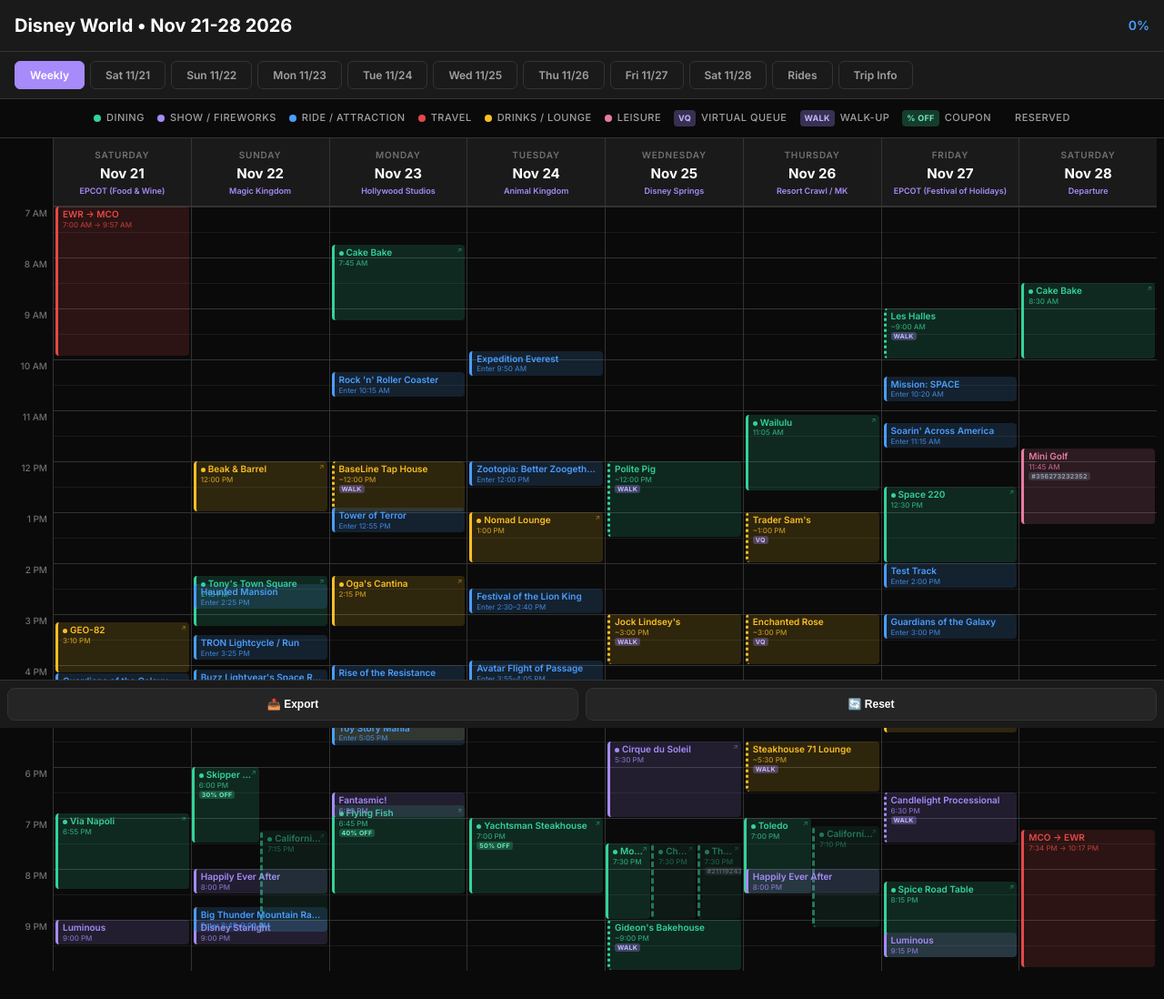
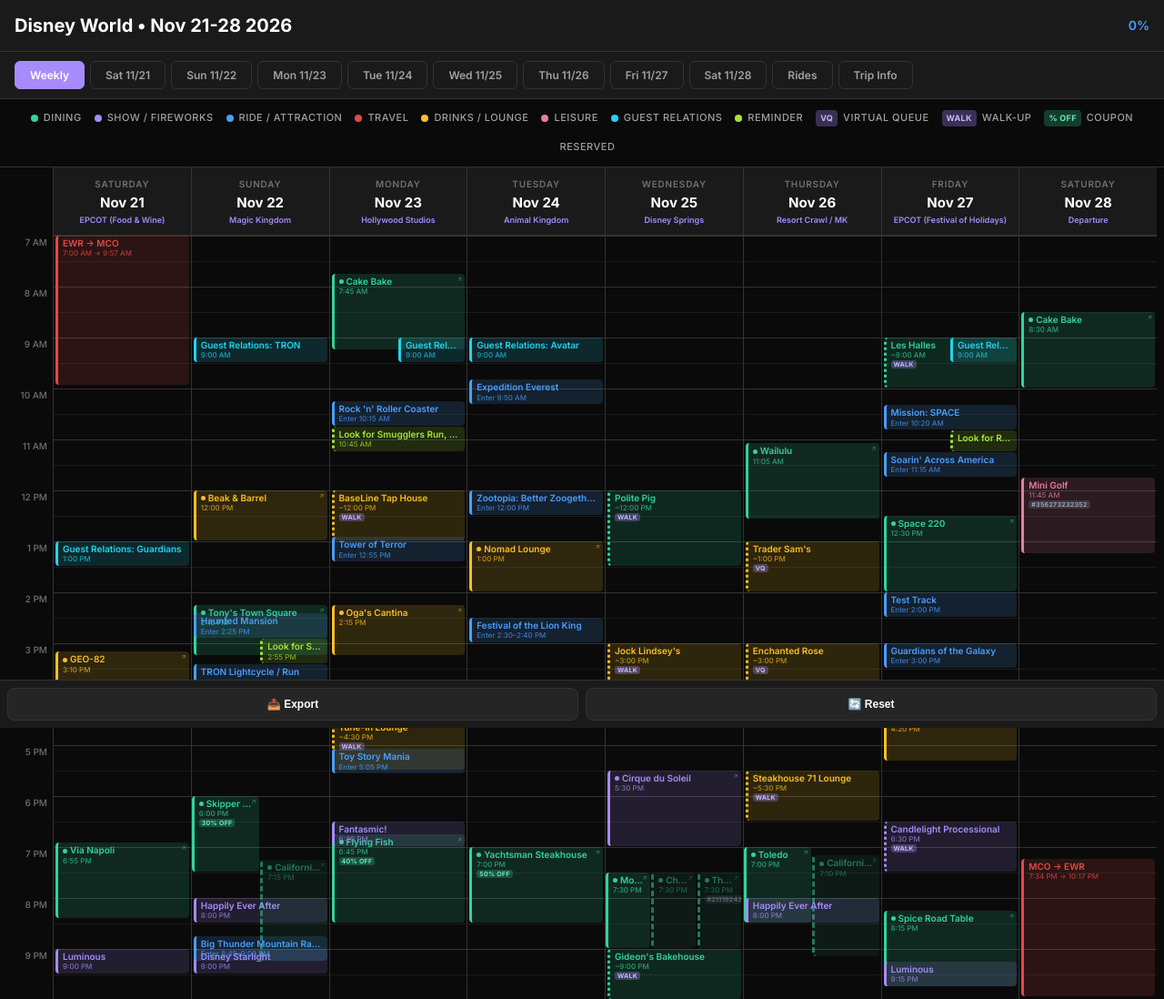
Before and after one commit to chadbautista8/disney-trip, a plain HTML site: page index.html in a window 1280 px wide. Shown: the top 1098 px of the page at 91% size. Drawn offline with Linux system fonts and the light colour scheme.

Commit message:
Add Guest Relations indicators and after-ride look-for reminders

```diff
--- a/index.html
+++ b/index.html
@@ -36,6 +36,8 @@
             --cat-travel: #e34948; --cat-travel-bg: rgba(227,73,72,0.15);
             --cat-lounge: #fbbf24; --cat-lounge-bg: rgba(251,191,36,0.15);
             --cat-leisure: #e87ba4; --cat-leisure-bg: rgba(232,123,164,0.15);
+            --cat-guest: #22d3ee; --cat-guest-bg: rgba(34,211,238,0.15);
+            --cat-remind: #a3e635; --cat-remind-bg: rgba(163,230,53,0.15);
         }
 
         body {
@@ -581,6 +583,8 @@
         .wt-ev.travel   { background: var(--cat-travel-bg);  border-color: var(--cat-travel);  color: var(--cat-travel); }
         .wt-ev.lounge   { background: var(--cat-lounge-bg);  border-color: var(--cat-lounge);  color: var(--cat-lounge); }
         .wt-ev.leisure  { background: var(--cat-leisure-bg); border-color: var(--cat-leisure); color: var(--cat-leisure); }
+        .wt-ev.guest    { background: var(--cat-guest-bg);   border-color: var(--cat-guest);   color: var(--cat-guest); }
+        .wt-ev.remind   { background: var(--cat-remind-bg);  border-color: var(--cat-remind);  color: var(--cat-remind); border-left-style: dotted; }
         .wt-ev.alt-opt  { opacity: 0.55; border-left-style: dashed; }
         .res-badge { display: block; font-size: 7px; font-weight: 700; letter-spacing: 0.3px; padding: 1px 3px; border-radius: 3px; line-height: 1; text-transform: uppercase; width: fit-content; margin-top: 1px; }
         .res-badge.vq { background: rgba(167,139,250,0.3); color: #c4b5fd; }
@@ -645,12 +649,16 @@
         .dt-event.travel   { background: var(--cat-travel-bg);  border-color: var(--cat-travel); }  .dt-event.travel .de-name  { color: var(--cat-travel); }
         .dt-event.lounge   { background: var(--cat-lounge-bg);  border-color: var(--cat-lounge); }  .dt-event.lounge .de-name  { color: var(--cat-lounge); }
         .dt-event.leisure  { background: var(--cat-leisure-bg); border-color: var(--cat-leisure); }  .dt-event.leisure .de-name { color: var(--cat-leisure); }
+        .dt-event.guest    { background: var(--cat-guest-bg);   border-color: var(--cat-guest); }   .dt-event.guest .de-name   { color: var(--cat-guest); }
+        .dt-event.remind   { background: var(--cat-remind-bg);  border-color: var(--cat-remind); }  .dt-event.remind .de-name  { color: var(--cat-remind); }
         .dt-dot.dining  { background: var(--cat-dining); }
         .dt-dot.show    { background: var(--cat-show); }
         .dt-dot.ride    { background: var(--cat-ride); }
         .dt-dot.travel  { background: var(--cat-travel); }
         .dt-dot.lounge  { background: var(--cat-lounge); }
         .dt-dot.leisure { background: var(--cat-leisure); }
+        .dt-dot.guest   { background: var(--cat-guest); }
+        .dt-dot.remind  { background: var(--cat-remind); }
         .de-badge { display: inline-block; font-size: 9px; font-weight: 700; letter-spacing: 0.3px; padding: 2px 5px; border-radius: 4px; margin-left: 8px; text-transform: uppercase; vertical-align: middle; }
         .de-badge.vq { background: rgba(167,139,250,0.3); color: #c4b5fd; }
         .de-badge.walk { background: rgba(167,139,250,0.3); color: #c4b5fd; }
@@ -2860,6 +2868,8 @@
             <div class="legend-item"><div class="legend-dot" style="background:var(--cat-travel)"></div>Travel</div>
             <div class="legend-item"><div class="legend-dot" style="background:var(--cat-lounge)"></div>Drinks / Lounge</div>
             <div class="legend-item"><div class="legend-dot" style="background:var(--cat-leisure)"></div>Leisure</div>
+            <div class="legend-item"><div class="legend-dot" style="background:var(--cat-guest)"></div>Guest Relations</div>
+            <div class="legend-item"><div class="legend-dot" style="background:var(--cat-remind)"></div>Reminder</div>
             <div class="legend-item"><span class="de-badge vq" style="margin-left:0">VQ</span>Virtual Queue</div>
             <div class="legend-item"><span class="de-badge walk" style="margin-left:0">WALK</span>Walk-Up</div>
             <div class="legend-item"><span class="de-badge disc" style="margin-left:0">% OFF</span>Coupon</div>
@@ -3207,7 +3217,8 @@
         ];
         const SCHED_CAT_LABELS = {
             dining:'Dining', show:'Show / Fireworks', ride:'Ride / Attraction',
-            travel:'Travel', lounge:'Drinks / Lounge', leisure:'Leisure'
+            travel:'Travel', lounge:'Drinks / Lounge', leisure:'Leisure',
+            guest:'Guest Relations', remind:'Reminder'
         };
         const MDE = 'https://disneyworld.disney.go.com/plan/';
         const EVENTS = [
@@ -3266,6 +3277,14 @@
             { d:6, s:675, dur:30, name:"Soarin' Across America", cat:'ride', time:"11:15 AM\u201312:15 PM", pref:"11:15 AM", note:"Multi Pass" },
             { d:6, s:840, dur:30, name:"Test Track", cat:'ride', time:"1:35\u20132:35 PM", pref:"2:00 PM", note:"Multi Pass" },
             { d:6, s:900, dur:30, name:"Guardians of the Galaxy", cat:'ride', time:"2:30\u20133:30 PM", pref:"3:00 PM", note:"Single Pass" },
+            { d:0, s:780, dur:30, name:"Guest Relations: Guardians", cat:'guest', time:"1:00 PM", note:"For Guardians" },
+            { d:1, s:540, dur:30, name:"Guest Relations: TRON", cat:'guest', time:"9:00 AM", note:"For TRON" },
+            { d:2, s:540, dur:30, name:"Guest Relations: Rise of the Resistance", cat:'guest', time:"9:00 AM", note:"For Rise of the Resistance", side:'r' },
+            { d:3, s:540, dur:30, name:"Guest Relations: Avatar", cat:'guest', time:"9:00 AM", note:"For Avatar Flight of Passage" },
+            { d:6, s:540, dur:30, name:"Guest Relations: Guardians", cat:'guest', time:"9:00 AM", note:"For Guardians", side:'r' },
+            { d:1, s:895, dur:30, name:"Look for Space Mountain", cat:'remind', time:"2:55 PM", note:"After Haunted Mansion", side:'r' },
+            { d:2, s:645, dur:30, name:"Look for Smugglers Run, Slinky Dog Dash, Mickey & Minnie's Runaway Railway", cat:'remind', time:"10:45 AM", note:"After Rock 'n' Roller Coaster (Muppets)" },
+            { d:6, s:650, dur:25, name:"Look for Remy's Ratatouille Adventure", cat:'remind', time:"10:50 AM", note:"After Mission: SPACE", side:'r' },
             { d:7, s:510,  dur:90,  name:'Cake Bake',                cat:'dining',  time:'8:30 AM', link:MDE },
             { d:7, s:705,  dur:90,  name:'Mini Golf',                cat:'leisure', time:'11:45 AM', conf:'356273232352' },
             { d:7, s:1154, dur:163, name:'MCO → EWR',                cat:'travel',  time:'7:34 PM → 10:17 PM' }
@@ -3319,8 +3338,8 @@
                         ev._left = `${(gi / gl) * 100}%`;
                         ev._width = `${(1 / gl) * 100 - 1}%`;
                     } else {
-                        ev._left = '2px';
-                        ev._width = 'calc(100% - 4px)';
+                        ev._left = ev.side === 'r' ? '50%' : '2px';
+                        ev._width = ev.side === 'r' ? 'calc(50% - 2px)' : 'calc(100% - 4px)';
                     }
                 });
                 dayEvs.forEach(ev => {
```
